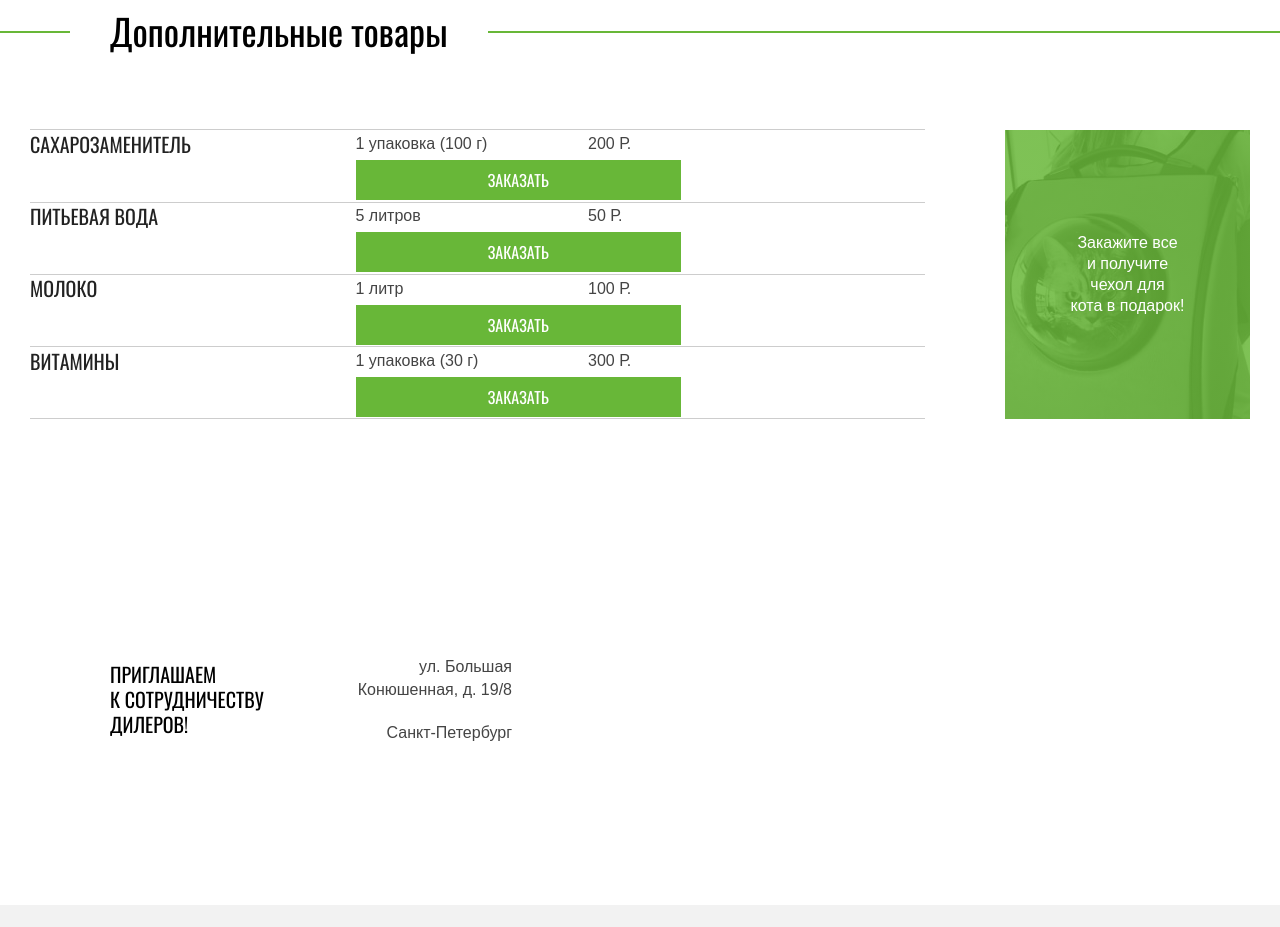
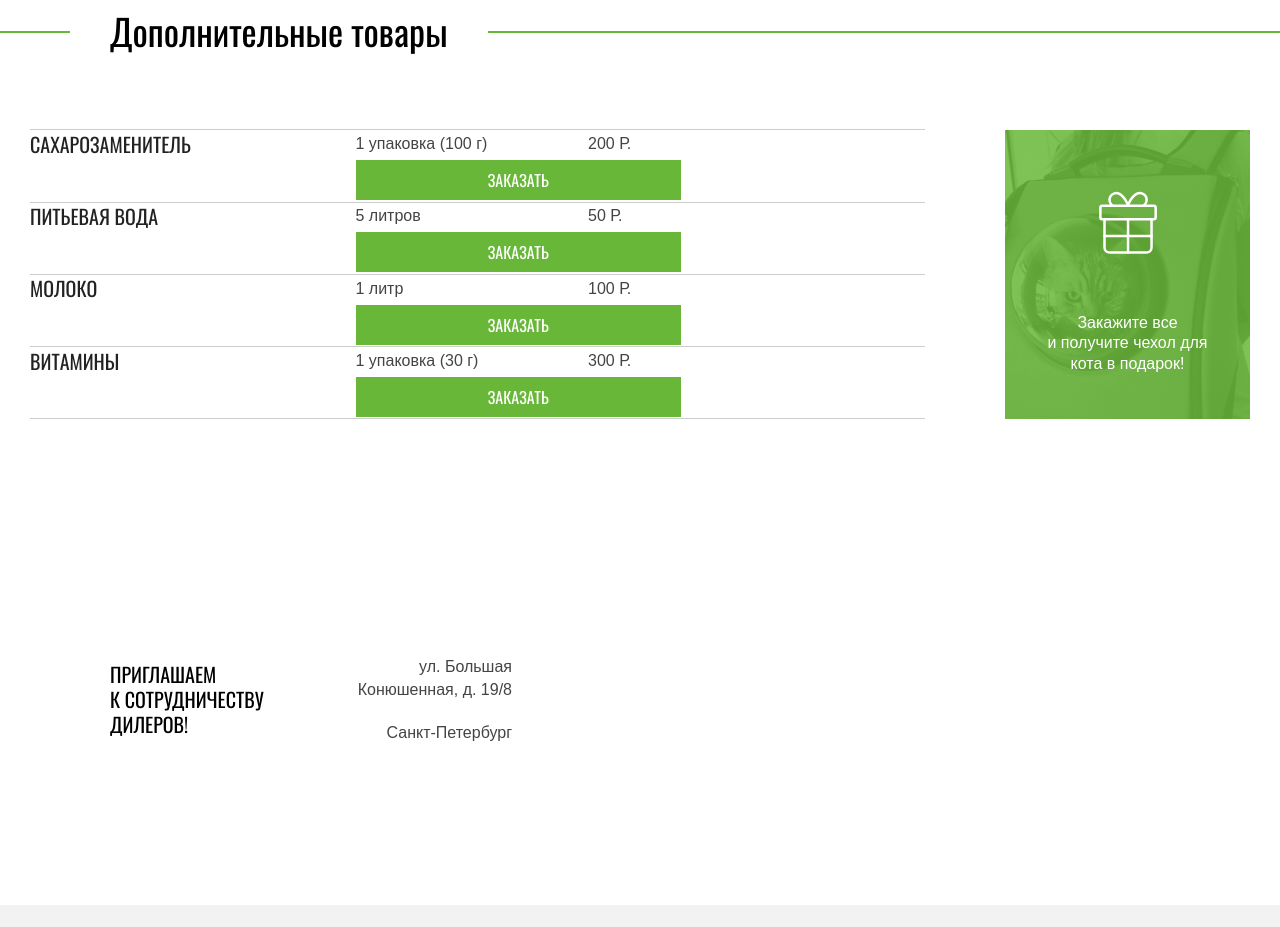
Before and after one commit to yaslipa/1876843-cat-energy-24, a website: page source/catalog.html in a window 1280 px wide. Shown: the part 1460-2387 px from the top of the page. Drawn offline with nearby package versions, Linux system fonts and the light colour scheme; files that its build step writes are made by us from their sources.

Commit message:
Добавляет декоративные элементы страницы каталога

```diff
--- a/source/less/components/extra-gift.less
+++ b/source/less/components/extra-gift.less
@@ -1,20 +1,14 @@
 .extra-gift {
   display: flex;
-  justify-content: center;
   align-items: center;
   flex-shrink: 0;
   margin: 0 auto;
   font-size: 16px;
-  text-align: center;
   color: var(--white);
   background: no-repeat 50% 0;
 
   @media (max-width: @mobile-width-only) {
     width: 280px;
-    height: 289px;
-    background-image:
-      linear-gradient(to bottom, rgba(var(--color-main-rgb), 0.85) 289px, transparent 289px),
-      url("@{images}/content/order-gift-mobile.jpg");
   }
 
   @media (min-width: @tablet-width) {
@@ -27,15 +21,49 @@
 
   @media (min-width: @desktop-width) {
     width: 245px;
+  }
+
+  @media (max-width: @mobile-width-only), (min-width: @desktop-width) {
+    flex-direction: column;
     height: 289px;
-    padding: 0 60px;
+    text-align: center;
     background-image:
       linear-gradient(to bottom, rgba(var(--color-main-rgb), 0.85) 289px, transparent 289px),
       url("@{images}/content/order-gift-mobile.jpg");
   }
+
+  &::before {
+    background: url("@{images}/icons/gift.svg") no-repeat;
+    content: "";
+
+    @media (max-width: @mobile-width-only) {
+      width: 78px;
+      height: 80px;
+      margin-top: 59px;
+    }
+
+    @media (min-width: @tablet-width) {
+      width: 50%;
+      height: 83px;
+      background-position-x: 77px;
+    }
+
+    @media (min-width: @desktop-width) {
+      width: 80px;
+      height: 83px;
+      margin-top: 55px;
+      background-position-x: 0;
+    }
+  }
 }
 
 .extra-gift__text {
-  margin: 0;
-  padding: 0;
+  @media (min-width: @tablet-width) {
+    padding: 0 70px;
+  }
+
+  @media (max-width: @mobile-width-only), (min-width: @desktop-width) {
+    margin: auto;
+    padding: 0 30px;
+  }
 }
--- a/source/less/components/page.less
+++ b/source/less/components/page.less
@@ -7,7 +7,7 @@
 }
 
 .page__body {
-  min-width: 320px;
+  min-width: @min-width;
   min-height: 100%;
   margin: 0;
   color: var(--text-color-primary);
```
Also changed, not shown: source/img/icons/gift.svg (added).
